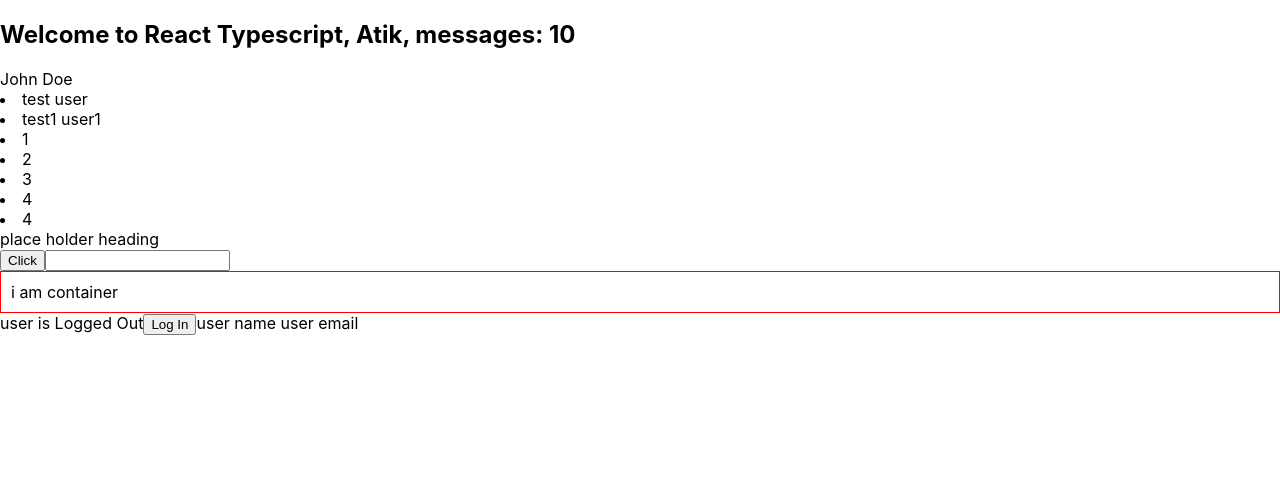
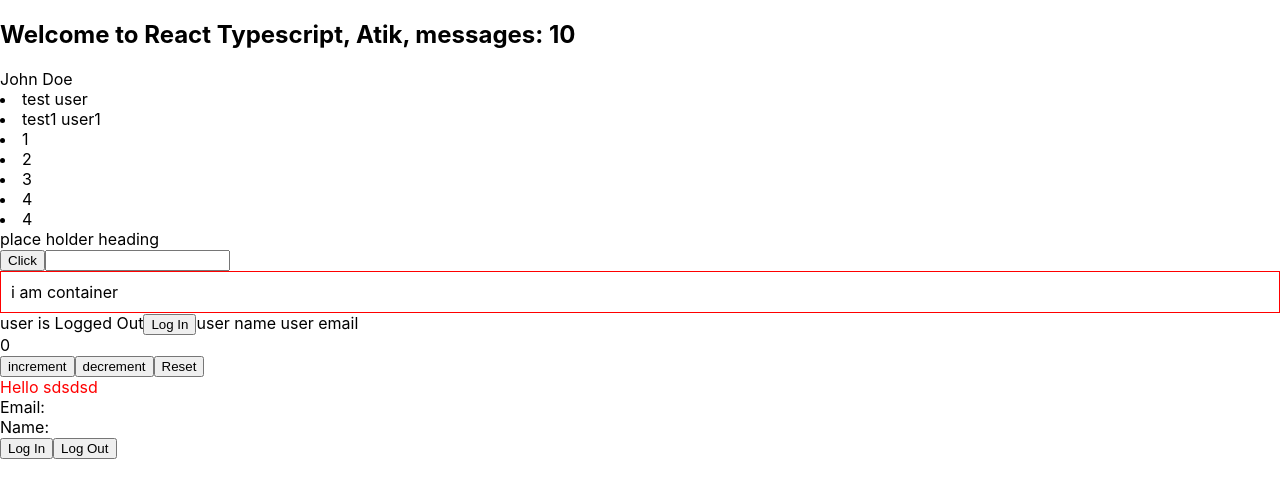
Before and after one commit to atikmahbub/react-typescript-intro, a React (Create React App) app: page / in a window 1280 px wide. Shown: the top 498 px of the page. Built offline with nearby package versions, Linux system fonts and the light colour scheme.

Commit message:
added reducer,context type

```diff
--- a/src/App.tsx
+++ b/src/App.tsx
@@ -1,11 +1,16 @@
 import React from "react";
+import Box from "./components/Box";
 import Button from "./components/Button";
 import Container from "./components/Container";
+import { Counter } from "./components/Counter";
 import Greet from "./components/Greet";
 import Heading from "./components/Heading";
 import Input from "./components/Input";
 import Oscar from "./components/Oscar";
+import { ThemeContextProvider } from "./components/ThemeContext";
 import User from "./components/User";
+import { UserContextProvider } from "./components/UserContext";
+import UserDetails from "./components/UserDetails";
 
 function App() {
   const person = {
@@ -48,6 +53,16 @@
       />
 
       <User />
+
+      <Counter />
+
+      <ThemeContextProvider>
+        <Box />
+      </ThemeContextProvider>
+
+      <UserContextProvider>
+        <UserDetails />
+      </UserContextProvider>
     </div>
   );
 }
--- /dev/null
+++ b/src/components/Box.tsx
@@ -0,0 +1,10 @@
+import React, { useContext } from "react";
+import { ThemeContext } from "./ThemeContext";
+
+const Box = () => {
+  const value = useContext(ThemeContext);
+
+  return <div style={{ color: value.primary.color }}>Hello sdsdsd</div>;
+};
+
+export default Box;
--- /dev/null
+++ b/src/components/Counter.tsx
@@ -0,0 +1,48 @@
+import React, { useReducer } from "react";
+
+const initialState = { count: 0 };
+
+type CounterState = {
+  count: number;
+};
+
+type UpdateAction = {
+  type: string;
+  payload: number;
+};
+
+type ResetAction = {
+  type: "reset";
+};
+
+type CounterAction = UpdateAction | ResetAction;
+
+function reducer(state: CounterState, action: CounterAction) {
+  switch (action.type) {
+    case "increment":
+      return { count: state.count + action.payload };
+    case "decrement":
+      return { count: state.count - action.payload };
+    case "reset":
+      return initialState;
+    default:
+      return state;
+  }
+}
+
+export const Counter = () => {
+  const [state, dispatch] = useReducer(reducer, initialState);
+
+  return (
+    <>
+      <div>{state?.count}</div>
+      <button onClick={() => dispatch({ type: "increment", payload: 10 })}>
+        increment
+      </button>
+      <button onClick={() => dispatch({ type: "decrement", payload: 10 })}>
+        decrement
+      </button>
+      <button onClick={() => dispatch({ type: "reset" })}>Reset</button>
+    </>
+  );
+};
--- /dev/null
+++ b/src/components/ThemeContext.tsx
@@ -0,0 +1,14 @@
+import { createContext } from "react";
+import { theme } from "./theme";
+
+export const ThemeContext = createContext(theme);
+
+type contextType = {
+  children: React.ReactNode;
+};
+
+export const ThemeContextProvider = ({ children }: contextType) => {
+  return (
+    <ThemeContext.Provider value={theme}>{children}</ThemeContext.Provider>
+  );
+};
--- /dev/null
+++ b/src/components/UserContext.tsx
@@ -0,0 +1,27 @@
+import React, { createContext, useState } from "react";
+
+type UserContextProviderType = {
+  children: React.ReactNode;
+};
+
+type AuthUser = {
+  name: string;
+  email: string;
+};
+
+type UserContextType = {
+  user: AuthUser | null;
+  setUser: React.Dispatch<React.SetStateAction<AuthUser | null>>;
+};
+
+export const UserContext = createContext({} as UserContextType);
+
+export const UserContextProvider = ({ children }: UserContextProviderType) => {
+  const [user, setUser] = useState<AuthUser | null>(null);
+
+  return (
+    <UserContext.Provider value={{ user, setUser }}>
+      {children}
+    </UserContext.Provider>
+  );
+};
--- /dev/null
+++ b/src/components/UserDetails.tsx
@@ -0,0 +1,32 @@
+import React, { useContext } from "react";
+import { UserContext } from "./UserContext";
+
+const UserDetails = () => {
+  const value = useContext(UserContext);
+
+  const handleLogin = () => {
+    value?.setUser({
+      name: "Atik",
+      email: "atik@gmail.com",
+    });
+  };
+
+  const handleLogout = () => {
+    value?.setUser({
+      name: "",
+      email: "",
+    });
+  };
+
+  return (
+    <div>
+      <div>Email:{value.user?.email}</div>
+      <div>Name:{value.user?.name}</div>
+
+      <button onClick={handleLogin}>Log In</button>
+      <button onClick={handleLogout}>Log Out</button>
+    </div>
+  );
+};
+
+export default UserDetails;
--- /dev/null
+++ b/src/components/theme.ts
@@ -0,0 +1,10 @@
+export const theme = {
+  primary: {
+    color: "red",
+    fontSize: "20px",
+  },
+  secondary: {
+    color: "gray",
+    fontSize: "10px",
+  },
+};
```
